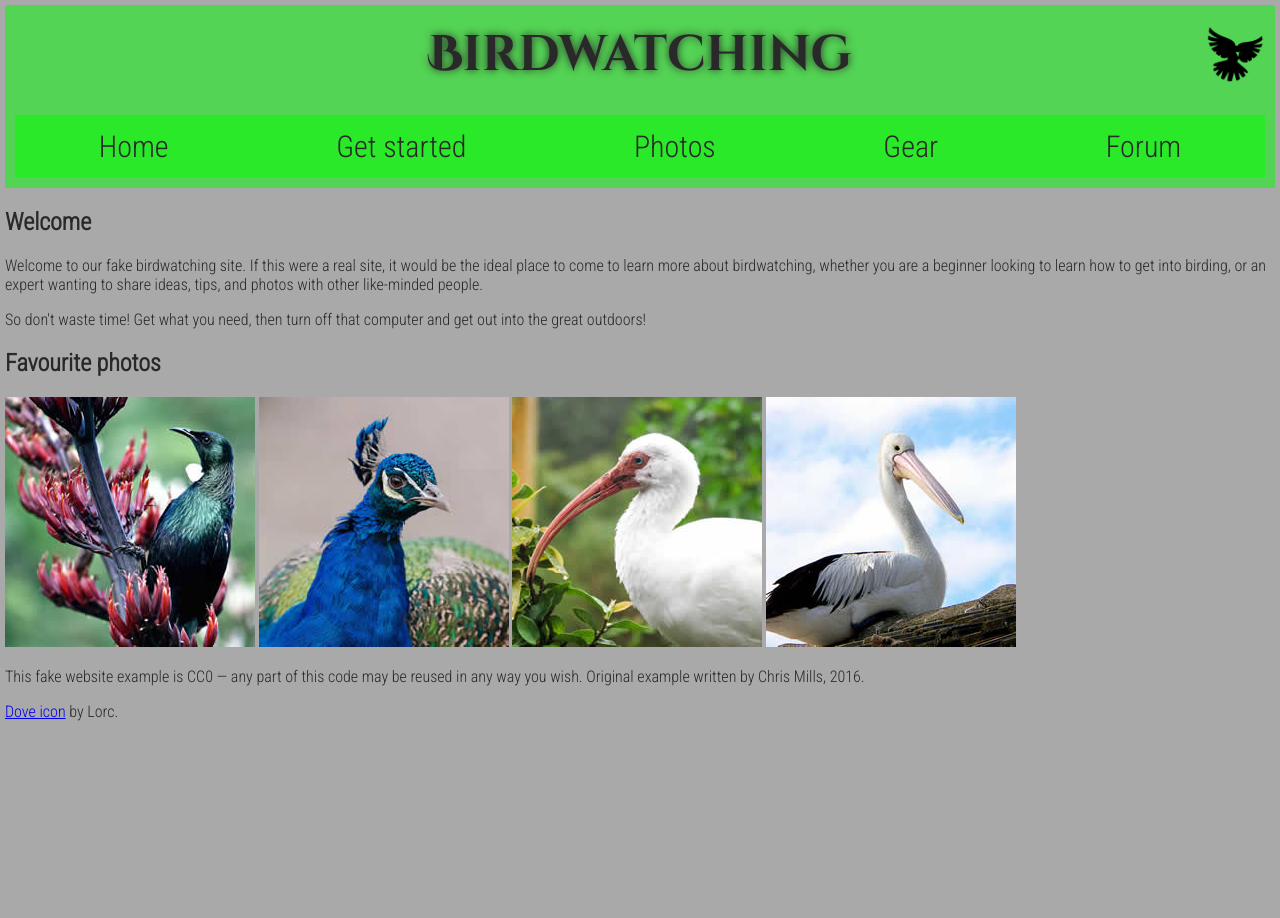
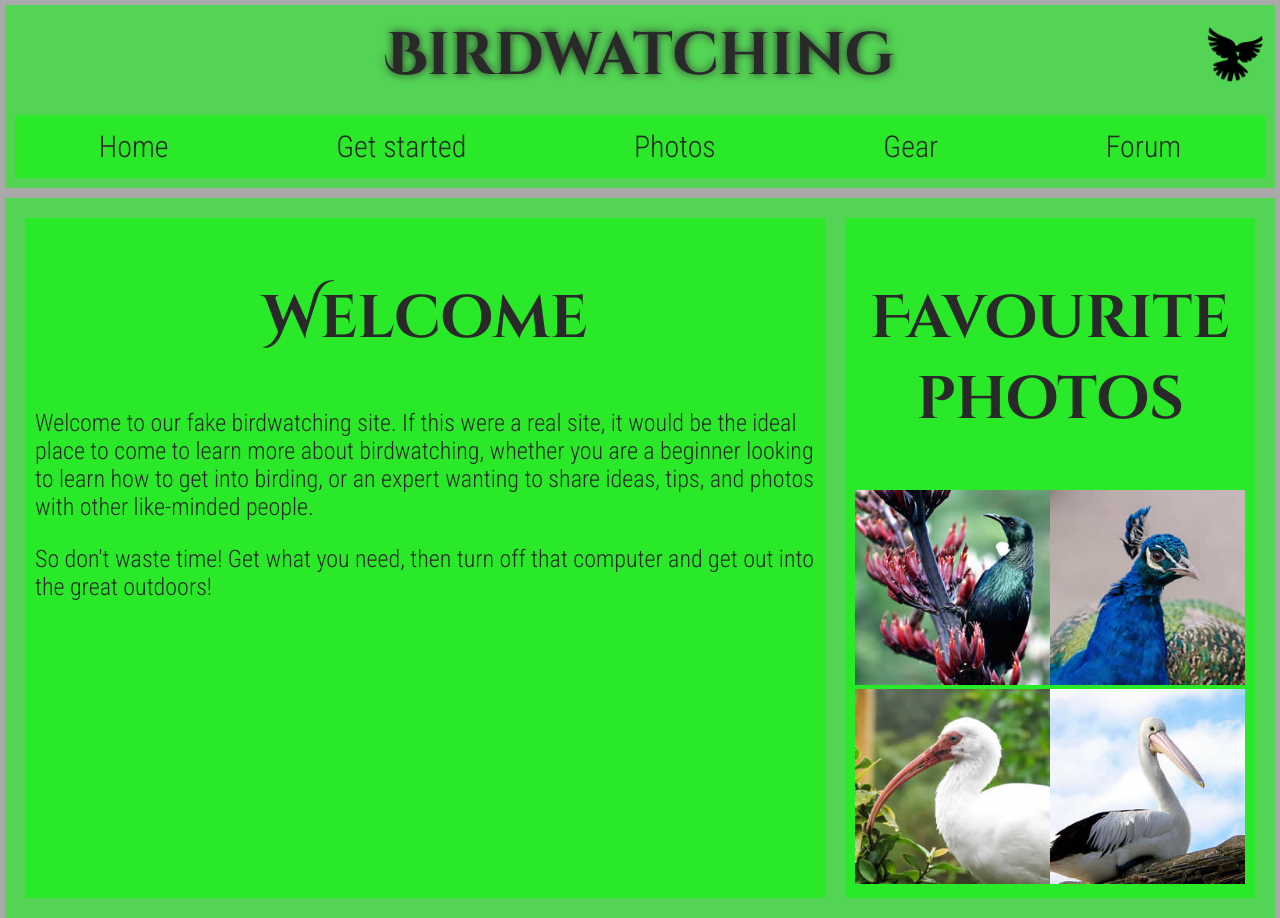
Before and after one commit to RyMacfly/M4.2-Lab, a plain HTML site: page index.html in a window 1280 px wide. Shown: the top 918 px of the page. Before the commit the page ends 800 px from the top, so only its background shows below. Drawn offline with Linux system fonts and the light colour scheme.

Commit message:
Content CSS

```diff
--- a/css/style.css
+++ b/css/style.css
@@ -5,6 +5,17 @@ body {
     color: #292929;
     padding: 0;
     margin: 5px;
+}
+
+h1, h2 {
+    font-family: 'Cinzel Decorative';
+    text-align: center;
+    font-size: 60px;
+}
+
+p {
+    font-size: 24px;
+
 }
 
 header {
@@ -53,7 +64,7 @@ nav a {
     align-items: center;
     position: relative;
     height: 60px;
-    font-family: 'Cinzel Decorative';
+
     padding: 20px;
 
 
@@ -62,7 +73,7 @@ nav a {
 .title h1 {
     flex-grow: 1;
     text-align: center;
-    font-size: 50px;
+
     text-shadow: 0 0 9px;
 }
 
@@ -73,3 +84,44 @@ nav a {
     transform: translateY(-50%);
     width: 60px;
 }
+
+.content {
+    display: flex; /* Flexbox layout */
+    justify-content: space-between; /* Creates space between columns */
+    gap: 20px; /* Adds space between the columns */
+    padding: 20px; /* Adds padding around the section */
+    background-color: #54D454;
+    margin-top: 10px;
+}
+
+.welcome {
+    flex-basis: 66.66%; /* 2/3 width */
+    background-color: #29e929;
+    padding: 10px;
+}
+
+.photos {
+    flex-basis: 33.33%; /* 1/3 width */
+    background-color: #29e929;
+    padding: 10px;
+}
+
+.photos img {
+    width: 100%; /* Make sure images scale within the column */
+    max-width: 200px;
+    height: auto;
+}
+
+/* Flexbox to center the grid in the column */
+.grid-container {
+    display: flex;
+    justify-content: center; /* Horizontally center */
+  }
+
+  /* CSS Grid for 2x2 image layout */
+  .image-grid {
+    display: grid;
+    grid-template-columns: repeat(2, 1fr); /* 2 columns */
+    grid-template-rows: repeat(2, 1fr); /* 2 rows */
+
+  }
--- a/index.html
+++ b/index.html
@@ -29,6 +29,9 @@
       </header>
 
 
+      <section class="content">
+
+              <div class="welcome">
 
                 <h2>Welcome</h2>
 
@@ -36,13 +39,24 @@
 
                 <p>So don't waste time! Get what you need, then turn off that computer and get out into the great outdoors!</p>
 
+              </div>
+
+              <div class="photos">
+
                 <h2>Favourite photos</h2>
+                <div class="grid-container">
+
+                  <div class="image-grid">
 
                     <a href="img/favorite-1.jpg"><img src="img/favorite-1_th.jpg" alt="Small black bird, black claws, long black slender beak, links to larger version of the image"></a>
                     <a href="img/favorite-2.jpg"><img src="img/favorite-2_th.jpg" alt="Top half of a pretty bird with bright blue plumage on neck, light colored beak, blue headdress, links to larger version of the image"></a>
                     <a href="img/favorite-3.jpg"><img src="img/favorite-3_th.jpg" alt="Top half of a large bird with white plumage, very long curved narrow light colored break, links to larger version of the image"></a>
                     <a href="img/favorite-4.jpg"><img src="img/favorite-4_th.jpg" alt="Large bird, mostly white plumage with black plumage on back and rear, long straight white beak, links to larger version of the image"></a>
+                  </div>
+                </div>
+                </div>
 
+      </section>
 
       <p>This fake website example is CC0 — any part of this code may be reused in any way you wish. Original example written by Chris Mills, 2016.</p>
 
```
Lines whose indentation alone changed are shown as unchanged.
